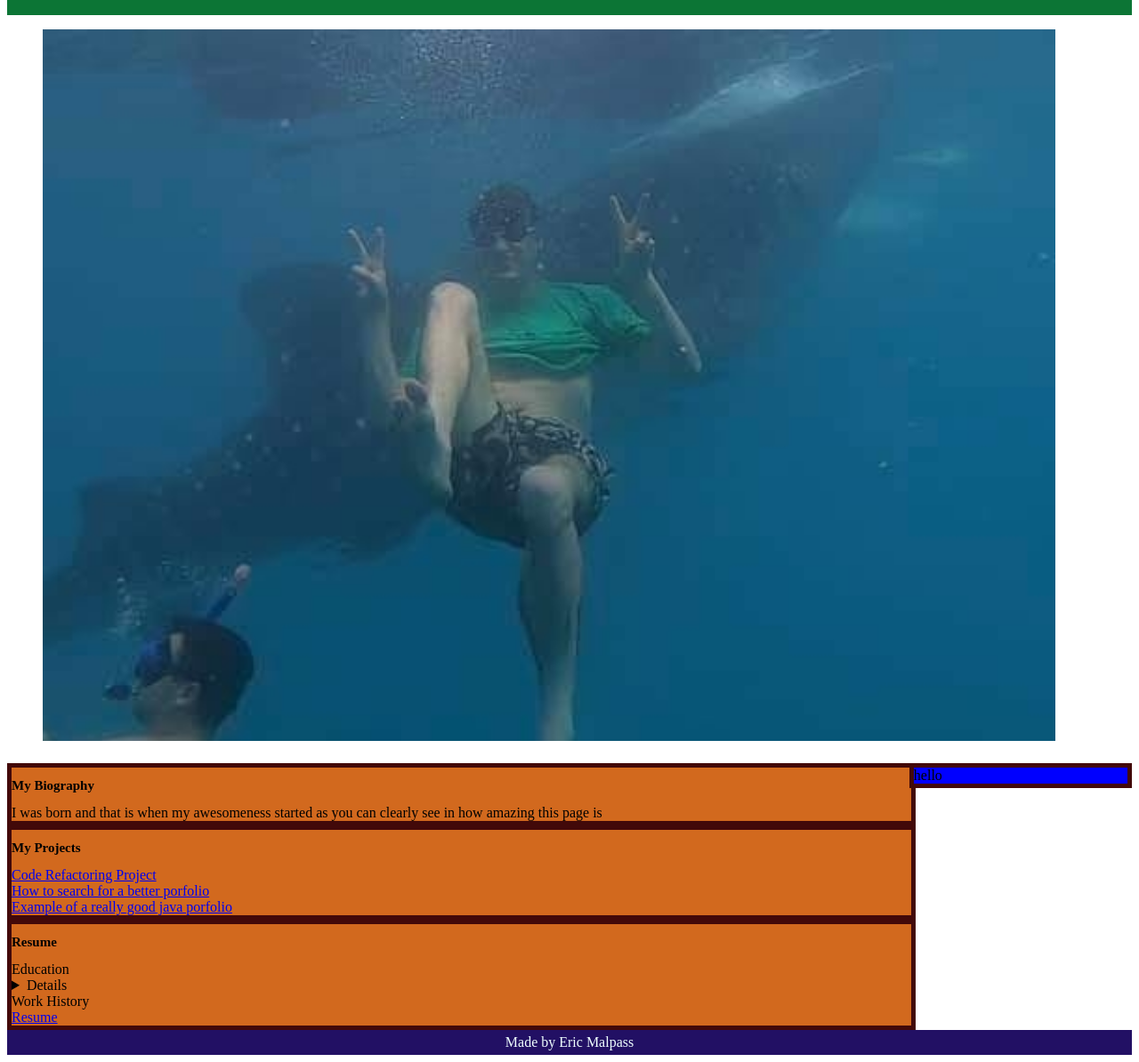
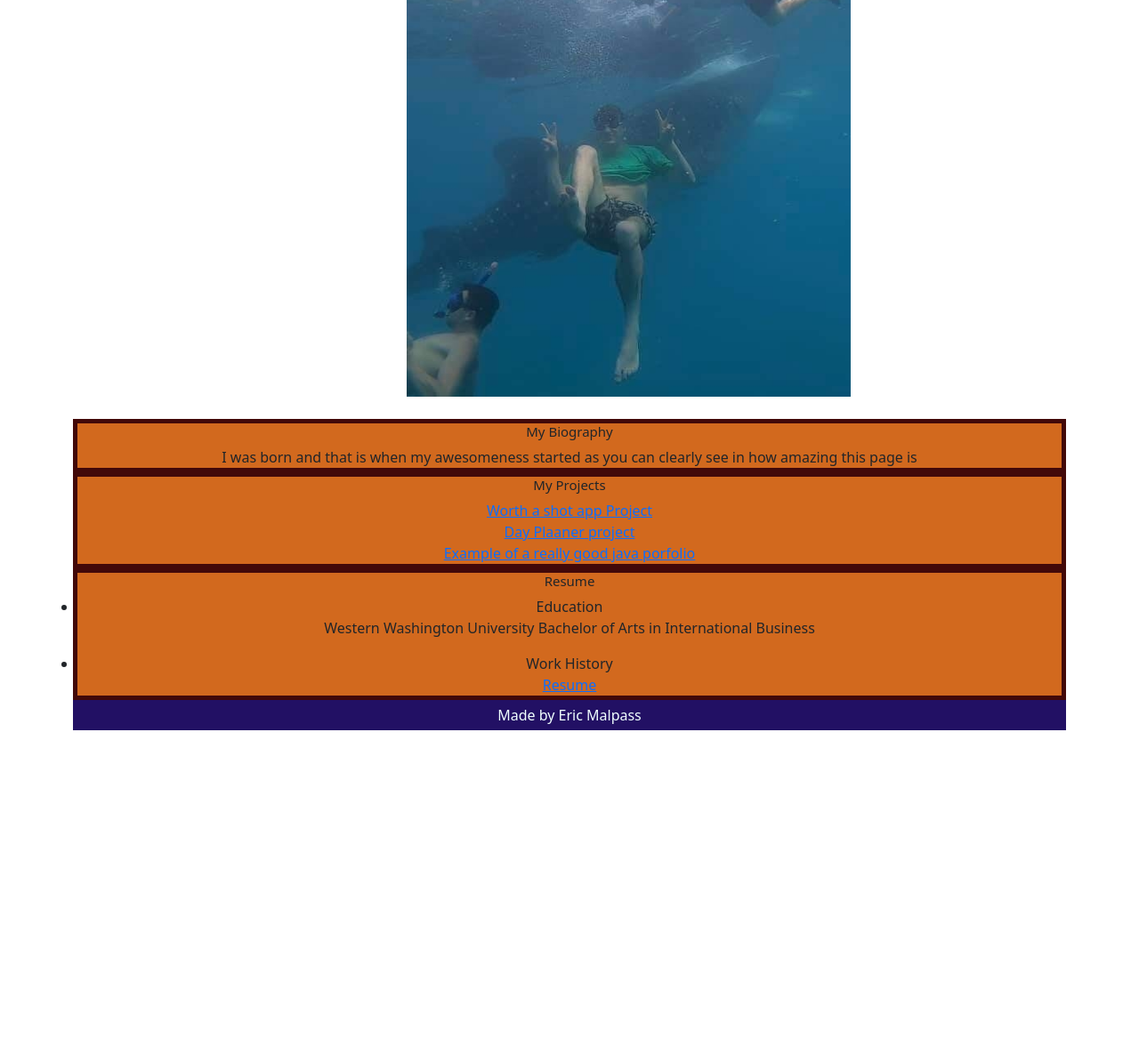
Before and after one commit to EricMalpass/Portfolio, a plain HTML site: page index.html in a window 1280 px wide. Shown: the part 161-1355 px from the top of the page at 89% size. After the commit the page ends 982 px from the top, so only its background shows below. Drawn offline with nearby package versions, Linux system fonts and the light colour scheme.

Commit message:
new stuff

```diff
--- a/index.html
+++ b/index.html
@@ -5,20 +5,11 @@
     <meta http-equiv="X-UA-Compatible" content="IE=edge">
     <meta name="viewport" content="width=device-width, initial-scale=1.0">
     <title>Eric Malpass Portfolio</title>
+    <link href="https://cdn.jsdelivr.net/npm/bootstrap@5.0.0-beta3/dist/css/bootstrap.min.css" rel="stylesheet" integrity="sha384-eOJMYsd53ii+scO/bJGFsiCZc+5NDVN2yr8+0RDqr0Ql0h+rP48ckxlpbzKgwra6" crossorigin="anonymous">
     <link rel="reset" href="./reset.css">
     <link rel="stylesheet" href="./style.css">
-    <script>
-        /* this does not work at all*/
-        function amazingJavaeffect() {
-           var img1 = "./portfolio/images/travelpicture.jpg";
-           var img2 = "./portfolio/images/formalpicture.jpg";
-           var imgElement = document.getElementById('amazingJavaeffect'); /*I am missing the document and an id cture.jpg";
-           var imgElement = document*/
-           imgElement.src = (imgElement.src === img1)? img2 : img1;
-           console.log(imgElement.src);
-        }
-    </script>
 </head>
+<div class = "container">
 <header>
     <h1>Eric Malpass Portfolio</h1>
     <div></div>
@@ -37,37 +28,32 @@
     </nav>
 </header>
 <body>
-    <figure>
-        <!---- I was attempting to make the img switch to another picture but was unable to get the JS to work
-               <img src="./portfolio/images/travelpicture.jpg" id="getElementById" onclick="amazingJavaeffect();"/>
-            -->
-            </figure>
+    <div class= "container">
+    <img src= "./portfolio/images/travelpicture.jpg" id="javaEffect" class="row align-items-center">
+</div>
     <main>
-        <aside>
-            <div>hello</div>
-        </aside>
         <article>
             <section id="bio">
                 <h2> My Biography</h2>
-                <summary>
+                <div>
                     I was born and that is when my awesomeness started as you can clearly see in how amazing this page is
-                </summary>
+                </div>
             </section>
             <section id="projects">
                 <h2> My Projects</h2>
-                <a href="https://ericmalpass.github.io/Homework1/">Code Refactoring Project</a>
+                <a href="https://sosoberg.github.io/project_1/">Worth a shot app Project</a>
                 <div></div>
-                <a href="https://www.google.com">How to search for a better porfolio</a>
+                <a href="https://ericmalpass.github.io/dayPlanner/">Day Plaaner project</a>
                 <div></div>
                 <a href="https://tismes.com/">Example of a really good java porfolio</a>
             </section>
             <section id="resume">
                 <h2> Resume</h2>
                     <summary> Education</summary>
-                        <details>
+                        <p>
                         Western Washington University
                         Bachelor of Arts in International Business
-                        </details>
+                        </p>
                     <summary> Work History</summary>
                     <a href="EricMalpassResume.pdf">Resume</a>
 
@@ -77,6 +63,7 @@
     <footer>
         Made by Eric Malpass
     </footer>
-
+    </div>
+    <script src="./java.js"></script>
 </body>
 </html>
--- /dev/null
+++ b/java.js
@@ -0,0 +1,21 @@
+const javaEffectEl = document.querySelector('#javaEffect');
+
+
+function javaEffect (){
+    console.log("hello")
+    const img1 = "file:///C:/Users/ericm/homework2/Portfolio/portfolio/images/travelpicture.jpg";
+    //javaEffectEl.setAttribute("src", "./portfolio/images/formalpicture.jpg");
+    const img2 = "file:///C:/Users/ericm/homework2/Portfolio/portfolio/images/formalpicture.jpg";
+    console.log(javaEffectEl.src);
+    console.log(img1)
+    if (javaEffectEl.src == img1){
+        javaEffectEl.src = img2
+        console.log("hi");
+    }
+    else if (javaEffectEl.src == img2){
+        console.log("hi");
+        javaEffectEl.src = img1
+    }
+};
+
+javaEffectEl.addEventListener('click', javaEffect);
--- a/style.css
+++ b/style.css
@@ -7,7 +7,7 @@
 */
 /*header and navigation bar*/
 header {
-    padding: 20px;
+    /*padding: 20px;*/
     font-family: Georgia, 'Times New Roman', Times, serif;
     background-color: #0c7535;
     color: #ffffff;
@@ -59,13 +59,15 @@ nav {
 display: block;}
 
 /*Main picture the img tag shouldn't be here as it is causing the img to be overlaid and the JS is not working*/
-figure {
-    height: 800px;
-    width: 90%;
+img {
+    height: 500px;
+    width: 80%;
     margin-bottom: 25px;
-    background-image: url("./portfolio/images/travelpicture.jpg");
+    padding-top: 30px;
     background-size: cover;
     background-position: center;
+    padding-left: 375px;
+
 }
 
 /*Main Content styling*/
@@ -75,17 +77,11 @@ section{
     border-color: #420909;
     border-width: 5px;
     background-color: chocolate;
-    width: 80%;
+    width: 100%;
+    text-align: center;
+
 }
-/* the amazing aside, look at it and all it's glory */
-aside {
-    float: right;
-    border-style: solid;
-    border-color: #420909;
-    border-width: 5px;
-    background-color: blue;
-    width: 19%;
-}
+
 
 
 /*Footer styling*/
```
